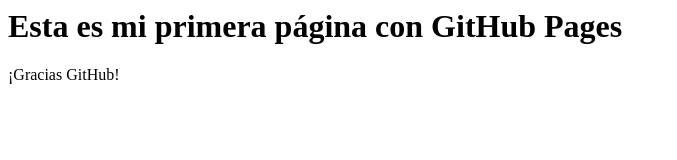
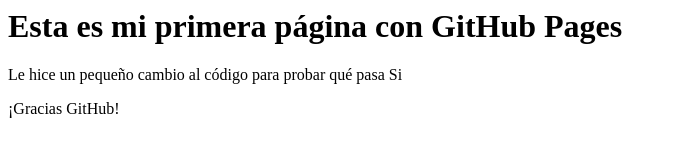
Before and after one commit to ADL112358/PruebaCursoMIT, a plain HTML site: page index.html in a window 1280 px wide. Shown: the whole page, without its empty margins (0-677 px from the left). Drawn offline with Linux system fonts and the light colour scheme.

Commit message:
Cambio de prueba al código inicial

```diff
--- a/index.html
+++ b/index.html
@@ -1,4 +1,5 @@
 <html>
 <h1> Esta es mi primera página con GitHub Pages </h1>
+<p> Le hice un pequeño cambio al código para probar qué pasa Si </p>
 <p>¡Gracias GitHub!</p>
 </html>
```
